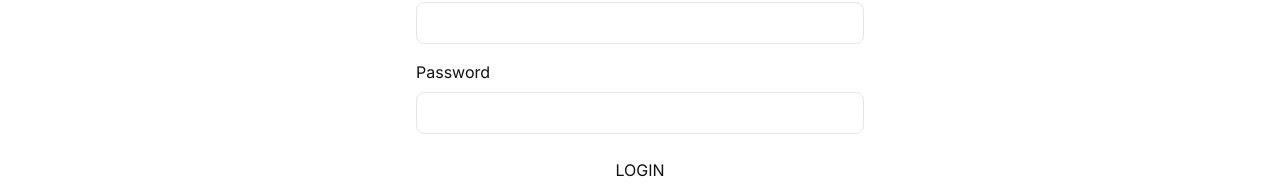
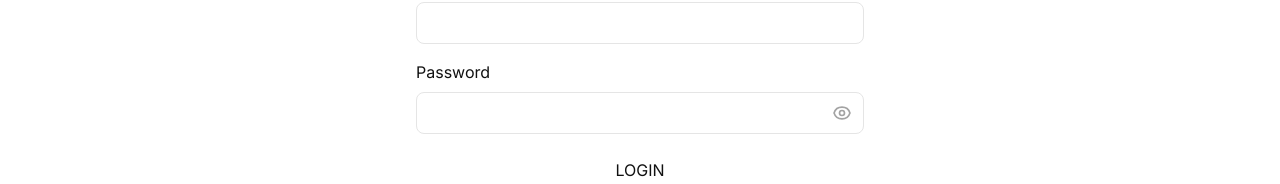
Before and after one commit to xingexu/nfasspedrom, a Next.js app: page /admin/login in a window 1280 px wide. Shown: the part 564-748 px from the top of the page. Built offline with nearby package versions, Linux system fonts and the light colour scheme.

Commit message:
Add show/hide password toggle and improve debug logging

```diff
--- a/app/admin/login/page.tsx
+++ b/app/admin/login/page.tsx
@@ -7,6 +7,7 @@ import LogoScrollBar from '@/components/LogoScrollBar'
 export default function LoginPage() {
   const [username, setUsername] = useState('')
   const [password, setPassword] = useState('')
+  const [showPassword, setShowPassword] = useState(false)
   const [error, setError] = useState('')
   const [loading, setLoading] = useState(false)
   const router = useRouter()
@@ -62,14 +63,33 @@ export default function LoginPage() {
             <label htmlFor="password" className="block text-text mb-2">
               Password
             </label>
+            <div className="relative">
               <input
                 id="password"
-              type="password"
+                type={showPassword ? "text" : "password"}
                 value={password}
                 onChange={(e) => setPassword(e.target.value)}
-              className="w-full px-4 py-2 border border-muted-border rounded-lg bg-background text-text focus:outline-none focus:ring-2 focus:ring-primary"
+                className="w-full px-4 py-2 pr-12 border border-muted-border rounded-lg bg-background text-text focus:outline-none focus:ring-2 focus:ring-primary"
                 required
               />
+              <button
+                type="button"
+                onClick={() => setShowPassword(!showPassword)}
+                className="absolute right-3 top-1/2 -translate-y-1/2 text-text-muted hover:text-text transition-colors"
+                aria-label={showPassword ? "Hide password" : "Show password"}
+              >
+                {showPassword ? (
+                  <svg className="w-5 h-5" fill="none" stroke="currentColor" viewBox="0 0 24 24">
+                    <path strokeLinecap="round" strokeLinejoin="round" strokeWidth={2} d="M13.875 18.825A10.05 10.05 0 0112 19c-4.478 0-8.268-2.943-9.543-7a9.97 9.97 0 011.563-3.029m5.858.908a3 3 0 114.243 4.243M9.878 9.878l4.242 4.242M9.88 9.88l-3.29-3.29m7.532 7.532l3.29 3.29M3 3l3.29 3.29m0 0A9.97 9.97 0 015.12 5.12m3.29 3.29L12 12m-6.59-6.59l4.242 4.242M12 12l-1.348-1.348M12 12l3.29 3.29m0 0a9.97 9.97 0 001.563-3.029M15.29 15.29L12 12" />
+                  </svg>
+                ) : (
+                  <svg className="w-5 h-5" fill="none" stroke="currentColor" viewBox="0 0 24 24">
+                    <path strokeLinecap="round" strokeLinejoin="round" strokeWidth={2} d="M15 12a3 3 0 11-6 0 3 3 0 016 0z" />
+                    <path strokeLinecap="round" strokeLinejoin="round" strokeWidth={2} d="M2.458 12C3.732 7.943 7.523 5 12 5c4.478 0 8.268 2.943 9.542 7-1.274 4.057-5.064 7-9.542 7-4.477 0-8.268-2.943-9.542-7z" />
+                  </svg>
+                )}
+              </button>
+            </div>
           </div>
           {error && (
             <p className="text-primary text-sm">{error}</p>
--- a/app/api/login/route.ts
+++ b/app/api/login/route.ts
@@ -11,11 +11,15 @@ export async function POST(request: NextRequest) {
     // Debug logging (remove after fixing)
     console.log('Login attempt:', {
       providedUsername: username,
-      providedPassword: password?.replace(/./g, '*'),
+      providedPasswordLength: password?.length,
+      providedPasswordChars: password?.split('').map(c => c.charCodeAt(0)),
       expectedUsername: ADMIN_USERNAME,
-      expectedPassword: ADMIN_PASSWORD?.replace(/./g, '*'),
+      expectedPasswordLength: ADMIN_PASSWORD?.length,
+      expectedPasswordChars: ADMIN_PASSWORD?.split('').map(c => c.charCodeAt(0)),
       usernameMatch: username === ADMIN_USERNAME,
       passwordMatch: password === ADMIN_PASSWORD,
+      envUsernameSet: !!process.env.ADMIN_USERNAME,
+      envPasswordSet: !!process.env.ADMIN_PASSWORD,
     })
 
     if (username === ADMIN_USERNAME && password === ADMIN_PASSWORD) {
--- a/app/login/page.tsx
+++ b/app/login/page.tsx
@@ -12,6 +12,7 @@ export default function LoginPage() {
   const [isAdmin, setIsAdmin] = useState<boolean | null>(null)
   const [username, setUsername] = useState('')
   const [password, setPassword] = useState('')
+  const [showPassword, setShowPassword] = useState(false)
   const [error, setError] = useState('')
   const [loading, setLoading] = useState(false)
 
@@ -226,15 +227,34 @@ export default function LoginPage() {
                   <label className="block text-sm font-semibold text-text mb-2">
                     Password
                   </label>
+                  <div className="relative">
                     <input
-                    type="password"
+                      type={showPassword ? "text" : "password"}
                       autoComplete="current-password"
                       value={password}
                       onChange={(e) => setPassword(e.target.value)}
-                    className="w-full border-2 border-neutral-200 rounded-xl px-4 py-3 bg-white text-text focus:outline-none focus:border-primary focus:ring-4 focus:ring-primary/10 transition-all text-base"
+                      className="w-full border-2 border-neutral-200 rounded-xl px-4 py-3 pr-12 bg-white text-text focus:outline-none focus:border-primary focus:ring-4 focus:ring-primary/10 transition-all text-base"
                       placeholder="Enter your password"
                       required
                     />
+                    <button
+                      type="button"
+                      onClick={() => setShowPassword(!showPassword)}
+                      className="absolute right-3 top-1/2 -translate-y-1/2 text-text-muted hover:text-text transition-colors"
+                      aria-label={showPassword ? "Hide password" : "Show password"}
+                    >
+                      {showPassword ? (
+                        <svg className="w-5 h-5" fill="none" stroke="currentColor" viewBox="0 0 24 24">
+                          <path strokeLinecap="round" strokeLinejoin="round" strokeWidth={2} d="M13.875 18.825A10.05 10.05 0 0112 19c-4.478 0-8.268-2.943-9.543-7a9.97 9.97 0 011.563-3.029m5.858.908a3 3 0 114.243 4.243M9.878 9.878l4.242 4.242M9.88 9.88l-3.29-3.29m7.532 7.532l3.29 3.29M3 3l3.29 3.29m0 0A9.97 9.97 0 015.12 5.12m3.29 3.29L12 12m-6.59-6.59l4.242 4.242M12 12l-1.348-1.348M12 12l3.29 3.29m0 0a9.97 9.97 0 001.563-3.029M15.29 15.29L12 12" />
+                        </svg>
+                      ) : (
+                        <svg className="w-5 h-5" fill="none" stroke="currentColor" viewBox="0 0 24 24">
+                          <path strokeLinecap="round" strokeLinejoin="round" strokeWidth={2} d="M15 12a3 3 0 11-6 0 3 3 0 016 0z" />
+                          <path strokeLinecap="round" strokeLinejoin="round" strokeWidth={2} d="M2.458 12C3.732 7.943 7.523 5 12 5c4.478 0 8.268 2.943 9.542 7-1.274 4.057-5.064 7-9.542 7-4.477 0-8.268-2.943-9.542-7z" />
+                        </svg>
+                      )}
+                    </button>
+                  </div>
                 </div>
 
                 {error && (
```
Lines whose indentation alone changed are shown as unchanged.
